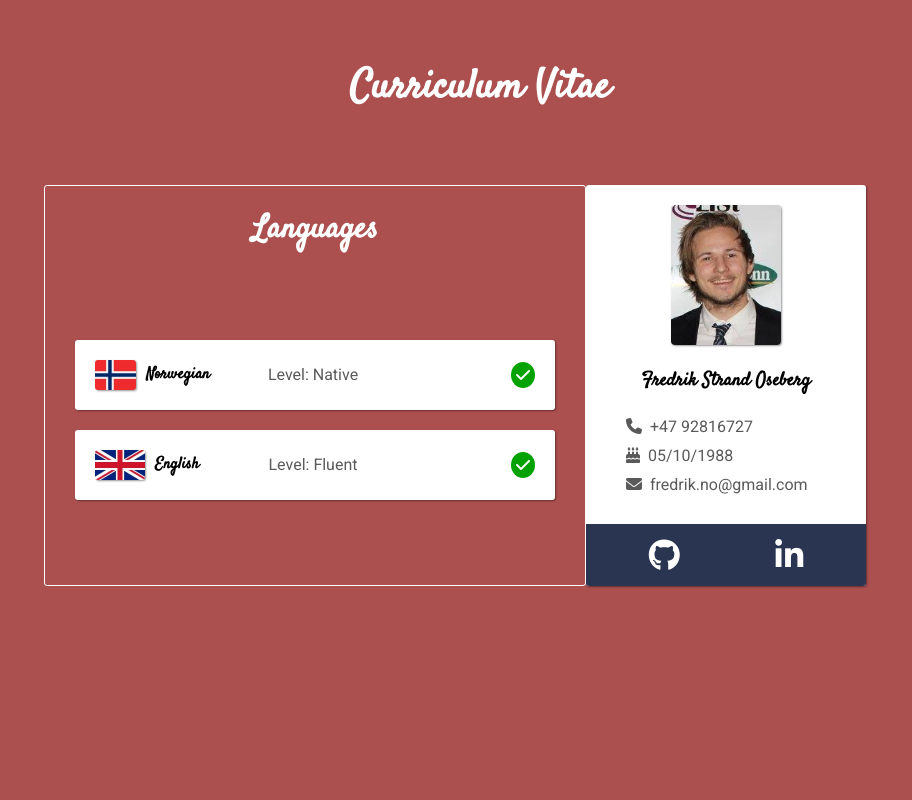
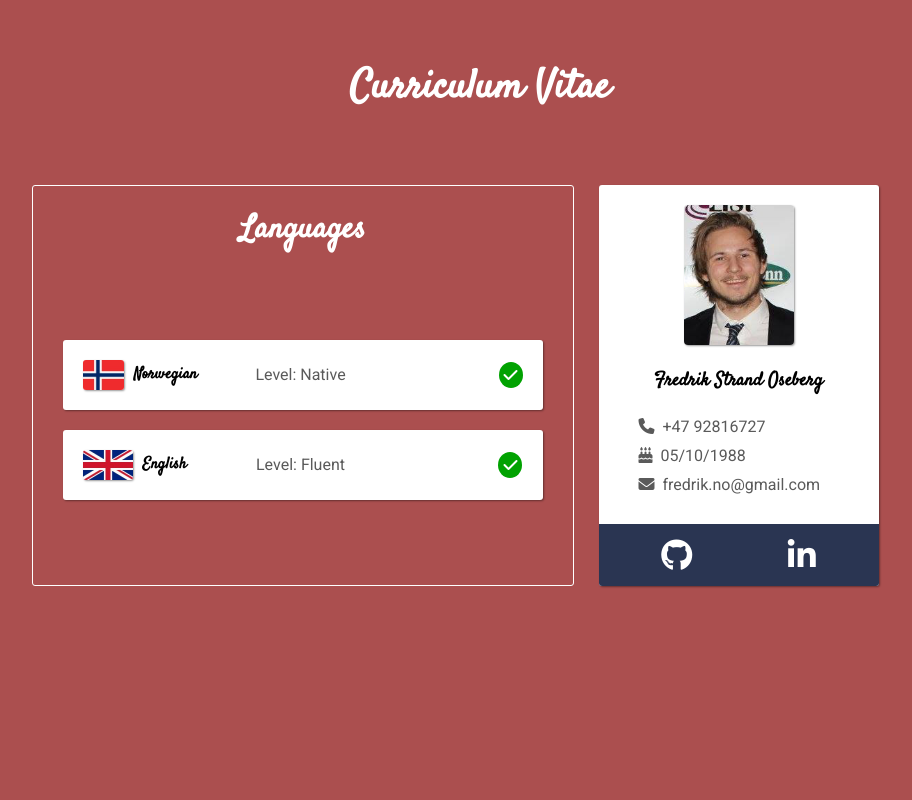
Before and after one commit to FredrikOseberg/resume, a React (Create React App) app: page / in a window 1280 px wide. Shown: the top 800 px of the page, without its empty margins (160-1072 px from the left). Built offline with nearby package versions, Linux system fonts and the light colour scheme.

Commit message:
added margin on larger screen to languages div

```diff
--- a/src/components/Resume/Header/header.css
+++ b/src/components/Resume/Header/header.css
@@ -26,6 +26,7 @@
 	padding: 0 20px;
 	border: 1px solid #fff;
 	border-radius: 3px;
+	margin-right: 25px;
 }
 
 .resume--header--languages h1 {
@@ -47,6 +48,10 @@
 
 	.resume--header--languages {
 		order: 2;
+	}
+
+	.resume--header--languages {
+		margin-right: 0;
 	}
 }
 
```
